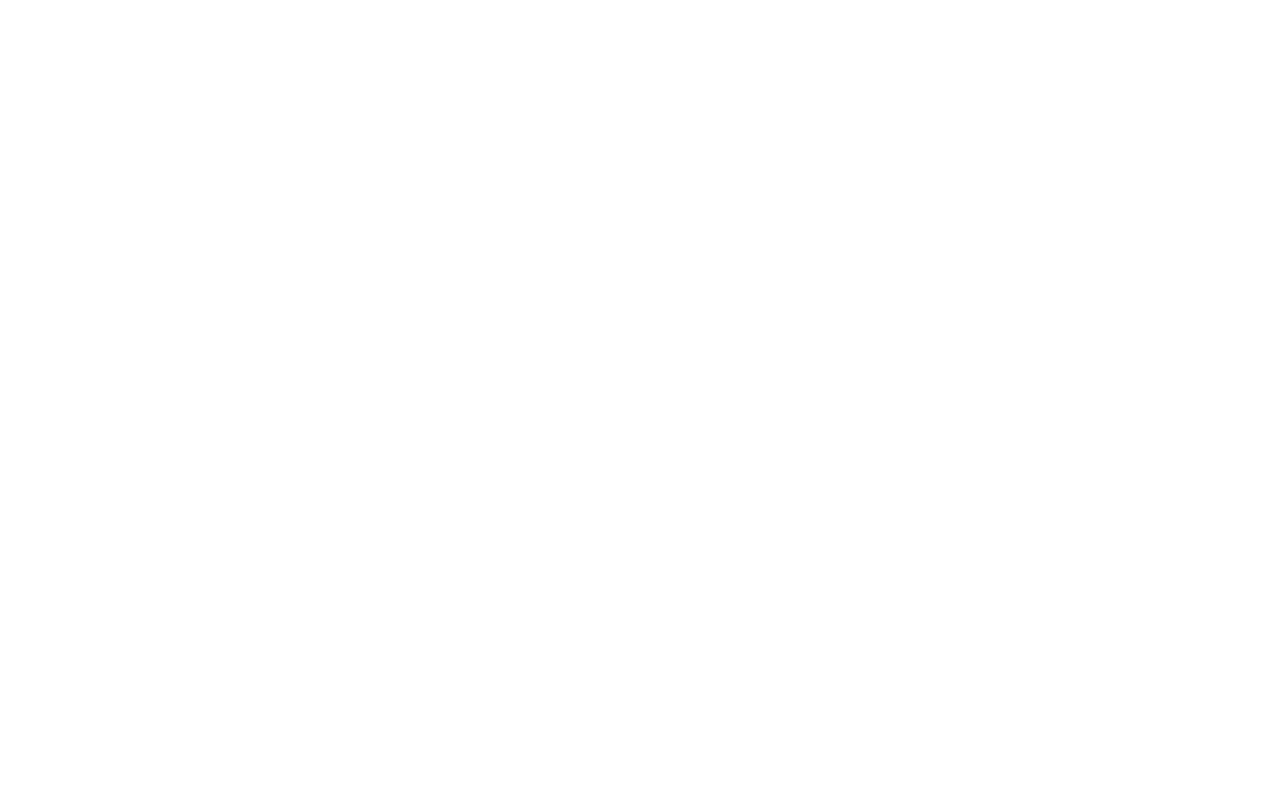
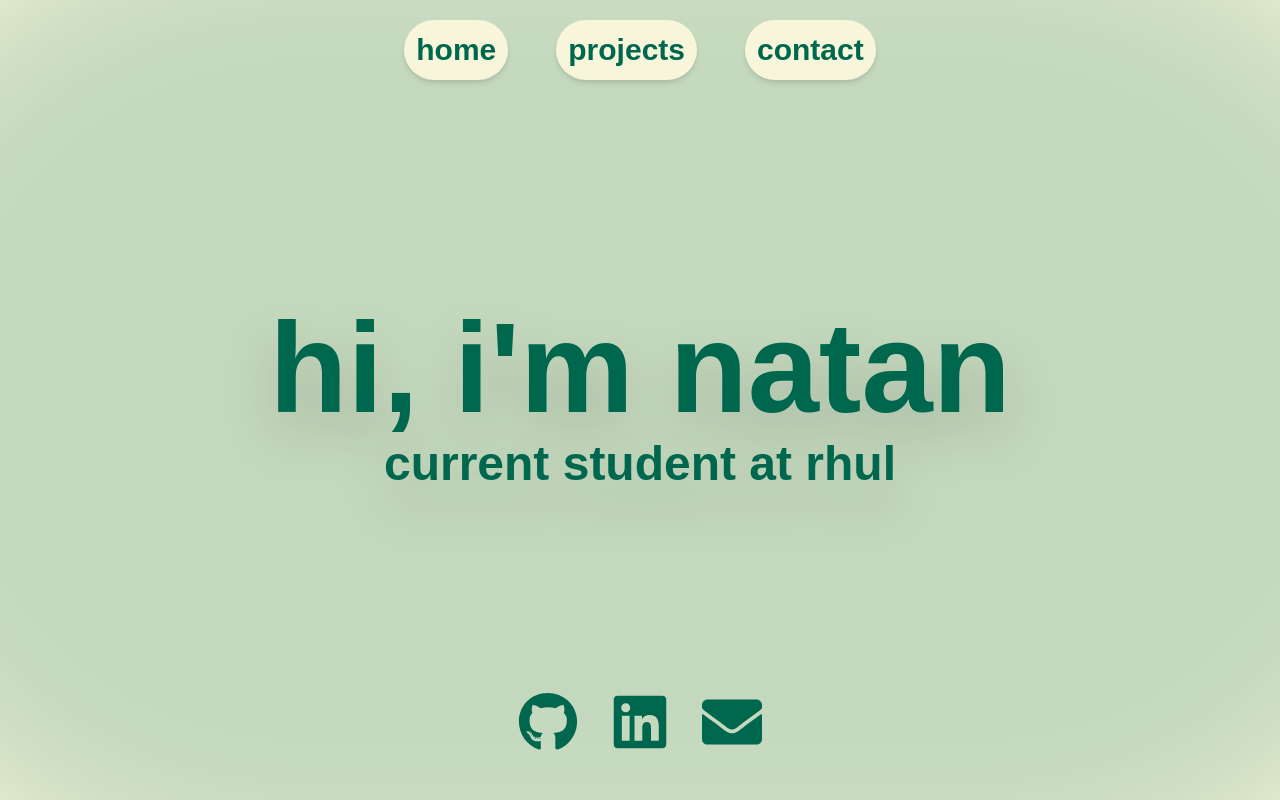
Before and after one commit to Tworye01/portfolio, a React (Vite) app: page / in a window 1280 px wide. Before the commit this address had no page. Built offline with nearby package versions, Linux system fonts and the light colour scheme.

Commit message:
fix: hashrouter

```diff
--- a/src/main.tsx
+++ b/src/main.tsx
@@ -1,6 +1,6 @@
 import React from 'react';
 import ReactDOM from 'react-dom/client';
-import { BrowserRouter as Router, Routes, Route } from 'react-router-dom';
+import { HashRouter as Router, Routes, Route } from 'react-router-dom';
 import Home from './home';
 import Projects from './projects/projects';
 import './index.css';
@@ -10,9 +10,9 @@
   <React.StrictMode>
     <Router>
       <Routes>
-        <Route path="/portfolio/" element={<Home />} />
-        <Route path="/portfolio/projects" element={<Projects />} />
-        <Route path="/portfolio/contact" element={<Contacts/>} />
+        <Route path="/" element={<Home />} />
+        <Route path="/projects" element={<Projects />} />
+        <Route path="/contact" element={<Contacts />} />
       </Routes>
     </Router>
   </React.StrictMode>,
```
Also changed, not shown: 1 other file (tests, documents, lock files or other folders).
